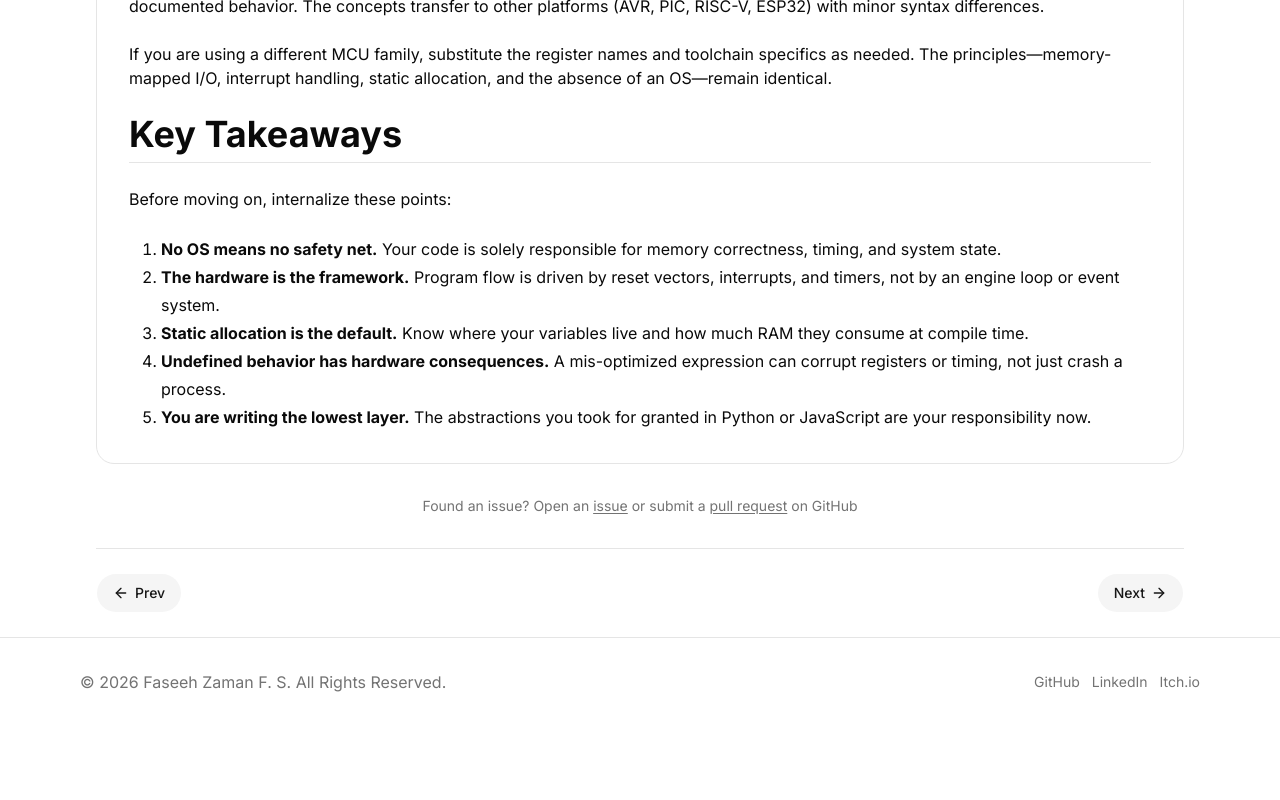
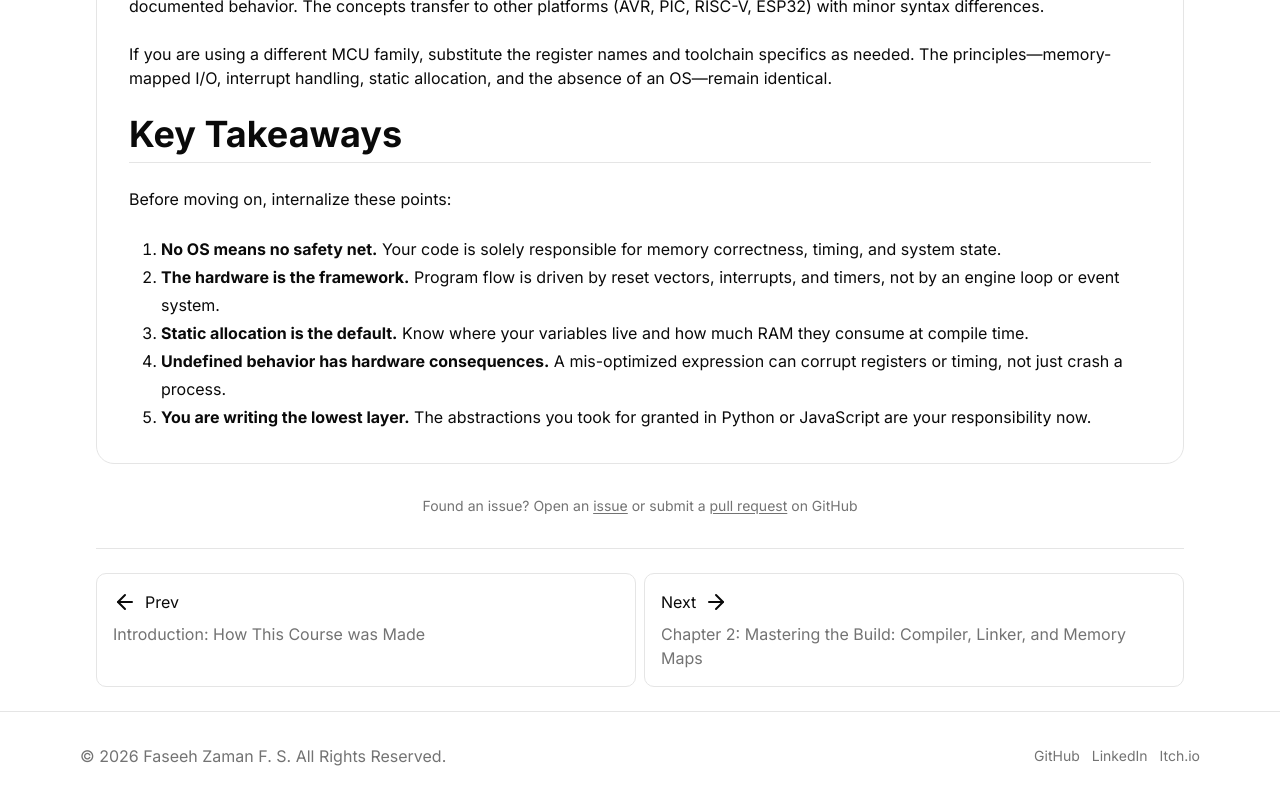
Before and after one commit to effessdev/effessdev.github.io, a Next.js app: page /read/embedded-c/01 in a window 1280 px wide. Shown: the part 3618-4418 px from the top of the page. Before the commit the page ends 4344 px from the top, so only its background shows below. Built offline with nearby package versions, Linux system fonts and the light colour scheme.

Commit message:
show chapter titles in bottom nav

```diff
--- a/src/app/read/[id]/[chapter]/page.tsx
+++ b/src/app/read/[id]/[chapter]/page.tsx
@@ -81,18 +81,17 @@ export default async function ChapterPage({
         ]}
       />
 
-      <ChapterNav courseId={courseId} prev={prev} next={next} />
+      <ChapterNavTop courseId={courseId} prev={prev} next={next} />
 
       <div className="w-full h-6" />
 
       <PostComponent post={chapter} />
 
-      <ChapterNav courseId={courseId} prev={prev} next={next} />
+      <ChapterNavBottom courseId={courseId} prev={prev} next={next} />
     </>
   );
 }
-
-function ChapterNav({
+function ChapterNavTop({
   courseId,
   prev,
   next,
@@ -127,3 +126,50 @@ function ChapterNav({
     </nav>
   );
 }
+
+function ChapterNavBottom({
+  courseId,
+  prev,
+  next,
+}: {
+  courseId: string;
+  prev: Post | null;
+  next: Post | null;
+}) {
+  const bgStyle =
+    "flex-1 bg-card border rounded-lg p-4 cursor-pointer hover:bg-card/80 transition-colors";
+
+  return (
+    <nav className="flex gap-2 justify-between mt-8 pt-6 border-t">
+      {prev ? (
+        <div className={bgStyle}>
+          <Link href={`/read/${courseId}/${prev.id}`}>
+            <div className="flex mb-2 items-center gap-2">
+              <ArrowLeft />
+              Prev
+            </div>
+            <span className="text-muted-foreground">{prev.title}</span>
+          </Link>
+        </div>
+      ) : (
+        <div className="flex-1" />
+      )}
+
+      {next ? (
+        <div className={bgStyle}>
+          <Link href={`/read/${courseId}/${next.id}`}>
+            <div className="flex mb-2 items-center gap-2">
+              Next
+              <ArrowRight />
+            </div>
+            <span className="text-right text-muted-foreground">
+              {next.title}
+            </span>
+          </Link>
+        </div>
+      ) : (
+        <div className="flex-1" />
+      )}
+    </nav>
+  );
+}
```
